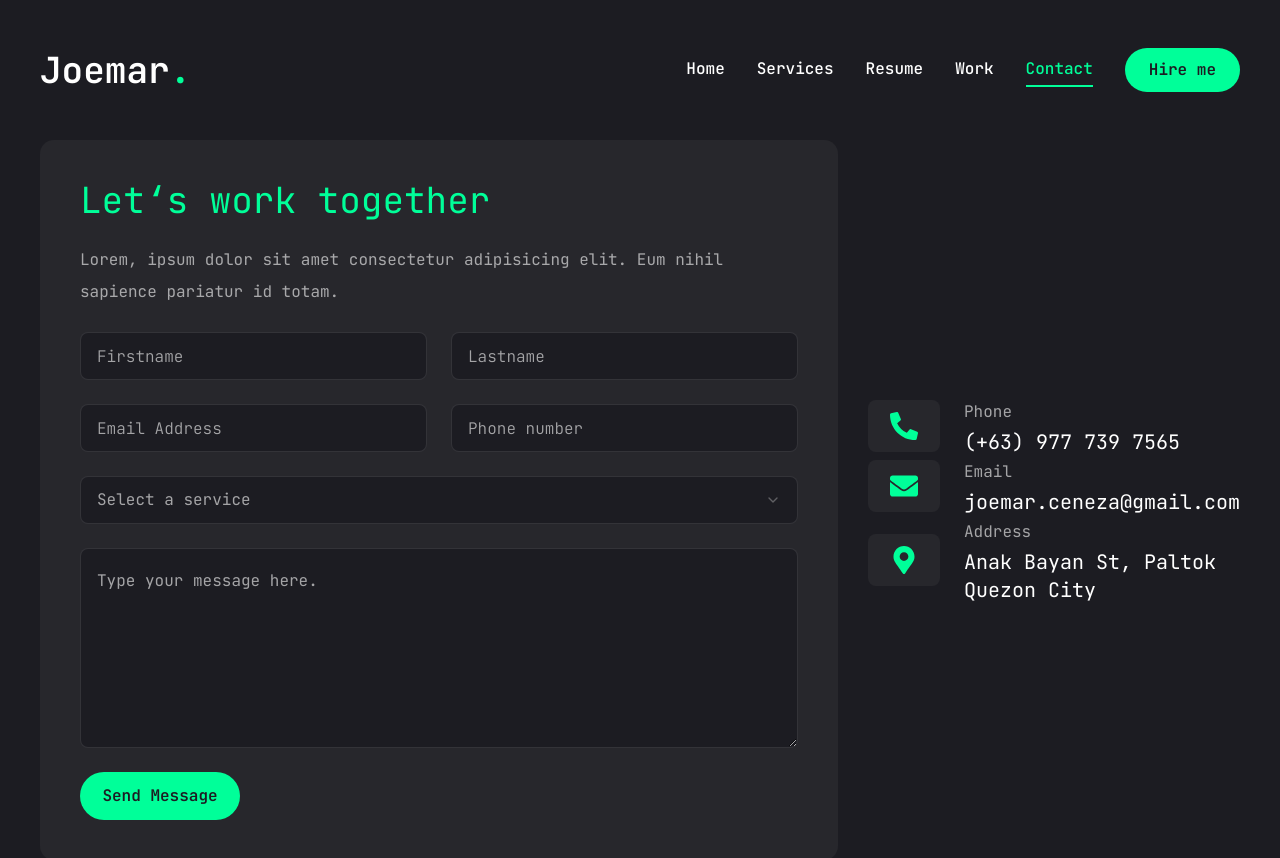
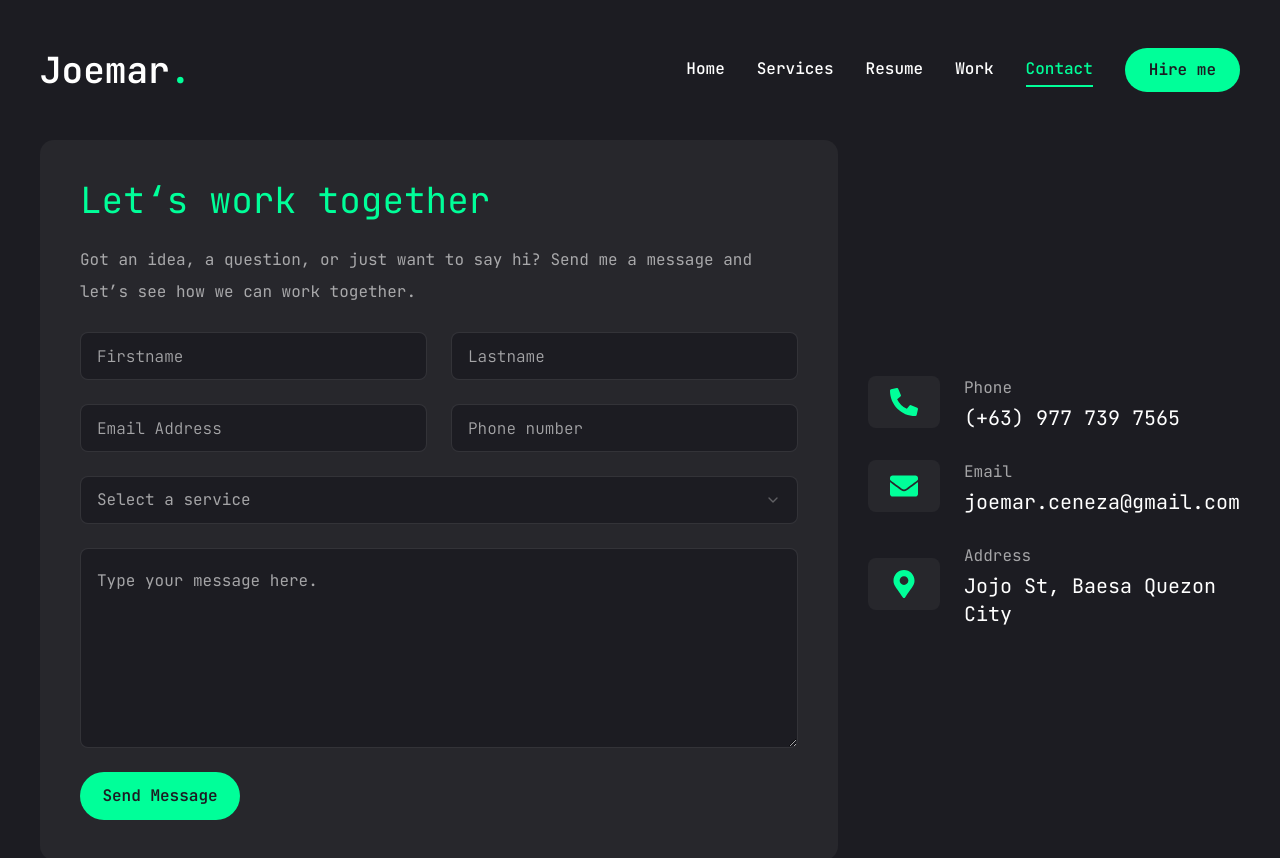
Before and after one commit to joemar-ceneza/portfolio-v4, a Next.js app: page /contact in a window 1280 px wide. Built offline with nearby package versions, Linux system fonts and the light colour scheme.

Commit message:
feat(services): refactor services section to use dynamic data and update content

```diff
--- a/src/app/contact/page.tsx
+++ b/src/app/contact/page.tsx
@@ -12,25 +12,7 @@ import {
   SelectTrigger,
   SelectValue,
 } from "@/components/ui/select";
-import { FaPhoneAlt, FaEnvelope, FaMapMarkerAlt } from "react-icons/fa";
-
-const info = [
-  {
-    icon: <FaPhoneAlt />,
-    title: "Phone",
-    description: "(+63) 977 739 7565",
-  },
-  {
-    icon: <FaEnvelope />,
-    title: "Email",
-    description: "joemar.ceneza@gmail.com",
-  },
-  {
-    icon: <FaMapMarkerAlt />,
-    title: "Address",
-    description: "Anak Bayan St, Paltok Quezon City",
-  },
-];
+import { contactInfo, services } from "./data";
 
 export default function Services() {
   return (
@@ -41,7 +23,8 @@ export default function Services() {
             <form className="flex flex-col gap-6 p-10 bg-[#27272c] rounded-xl">
               <h3 className="text-4xl text-accent">Let&lsquo;s work together</h3>
               <p className="text-white/60">
-                Lorem, ipsum dolor sit amet consectetur adipisicing elit. Eum nihil sapience pariatur id totam.
+                Got an idea, a question, or just want to say hi? Send me a message and let’s see how we can work
+                together.
               </p>
               <div className="grid grid-cols-1 md:grid-cols-2 gap-6">
                 <Input type="firstname" placeholder="Firstname" />
@@ -56,9 +39,11 @@ export default function Services() {
                 <SelectContent>
                   <SelectGroup>
                     <SelectLabel>Select a service</SelectLabel>
-                    <SelectItem value="est">Development</SelectItem>
-                    <SelectItem value="cst">UI/UX Design</SelectItem>
-                    <SelectItem value="mst">Logo Design</SelectItem>
+                    {services.map((service) => (
+                      <SelectItem key={service.value} value={service.value}>
+                        {service.label}
+                      </SelectItem>
+                    ))}
                   </SelectGroup>
                 </SelectContent>
               </Select>
@@ -69,9 +54,8 @@ export default function Services() {
             </form>
           </div>
           <div className="flex-1 flex items-center xl:justify-end order-1 xl:order-none mb-8 xl:mb-0">
-            <ul>
-              {info.map((item, idx) => {
-                return (
+            <ul className="flex flex-col gap-6">
+              {contactInfo.map((item, idx) => (
                 <li key={idx} className="flex items-center gap-6">
                   <div className="w-[52px] h-[52px] xl:w-[72px] bg-[#27272c] text-accent rounded-md flex items-center justify-center">
                     <div className="text-[28px]">{item.icon}</div>
@@ -81,8 +65,7 @@ export default function Services() {
                     <h3 className="text-xl">{item.description}</h3>
                   </div>
                 </li>
-                );
-              })}
+              ))}
             </ul>
           </div>
         </div>
```
Lines whose indentation alone changed are shown as unchanged.
